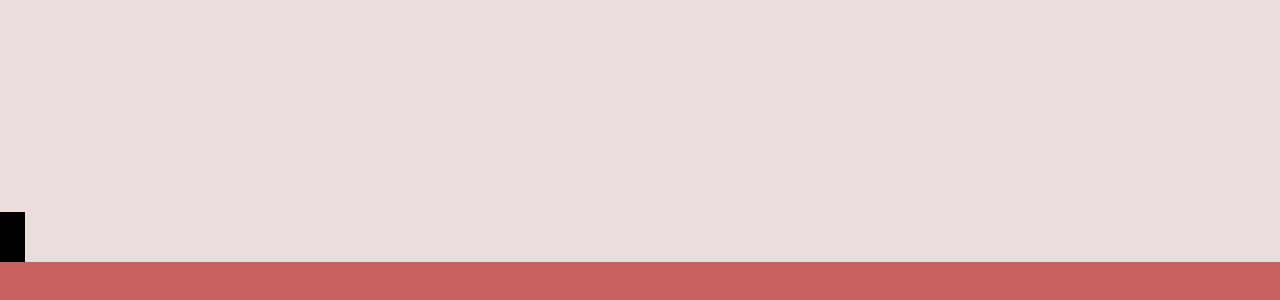
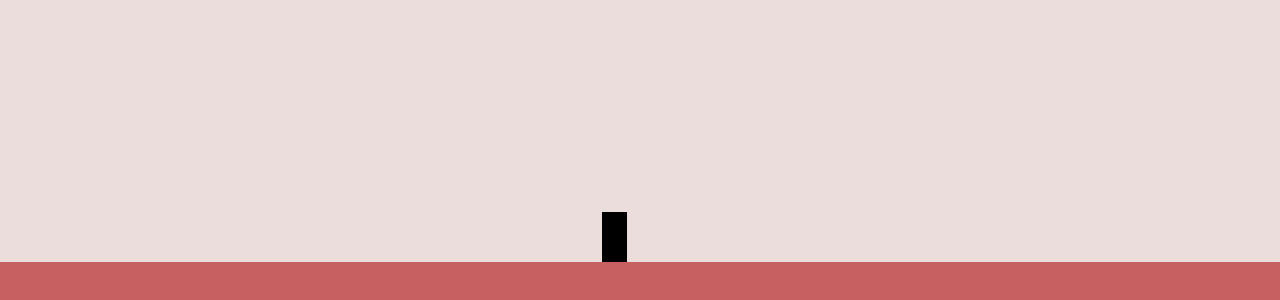
Before and after one commit to MichaelMga/Memory_soldier, a plain HTML site: page main.html in a window 1280 px wide. Shown: the part 218-518 px from the top of the page. Drawn offline with Linux system fonts and the light colour scheme.

Commit message:
center our character

```diff
--- a/main.css
+++ b/main.css
@@ -23,4 +23,5 @@
     height: 50px;
     width: 25px;
     background: black;
+    margin-left: 47vw;
 }
```
